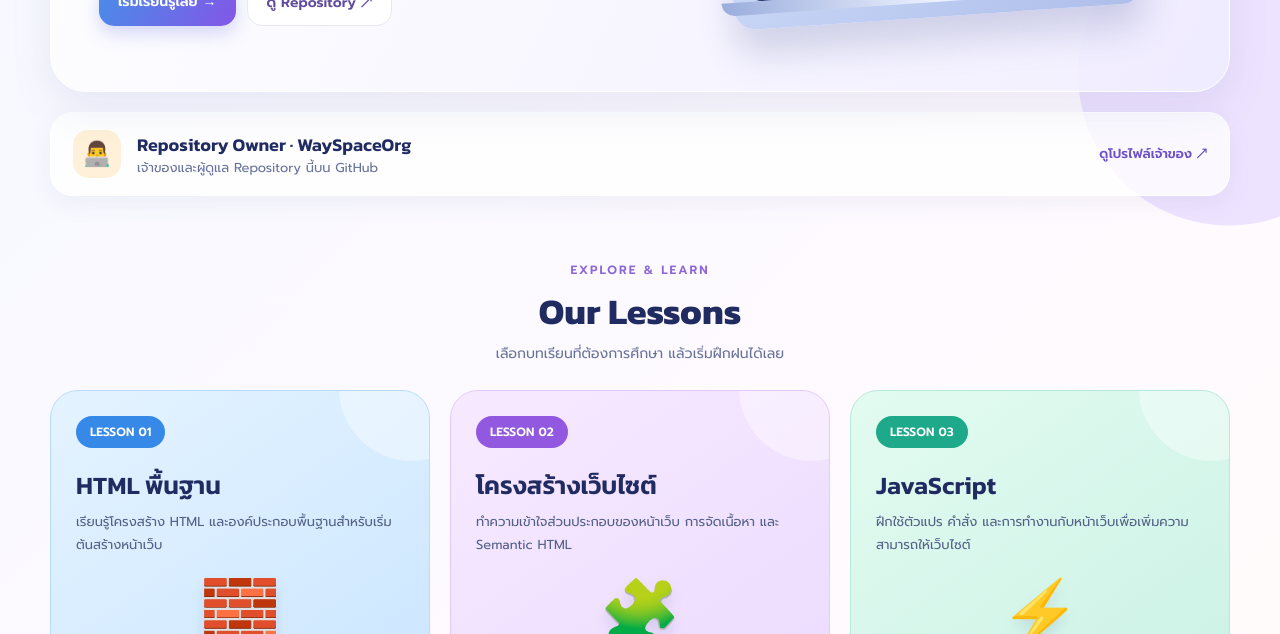
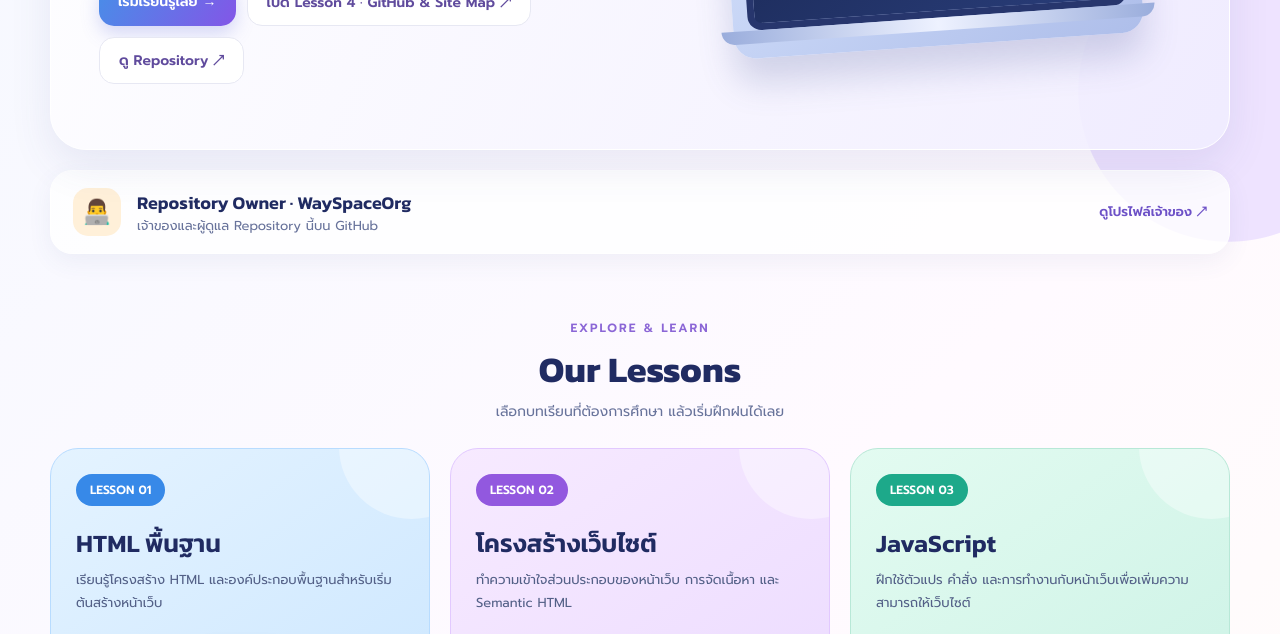
Before and after one commit to WaySpaceOrg/PHP_7030, a plain HTML site: page index.html in a window 1280 px wide. Shown: the part 466-1100 px from the top of the page. Drawn offline with Linux system fonts and the light colour scheme.

Commit message:
Add direct Lesson 4 link to main homepage

```diff
--- a/index.html
+++ b/index.html
@@ -19,7 +19,7 @@ nav{display:flex;align-items:center;justify-content:space-between;gap:18px;paddi
 </style></head>
 <body><div class="shell">
 <nav><a class="brand" href="#home"><span class="mark">✦</span><span><b>PHP_7030</b><small>LEARNING REPOSITORY</small></span></a><div class="navlinks"><a href="#home">⌂ หน้าหลัก</a><a href="#lessons">▣ บทเรียน</a><a href="#about">เกี่ยวกับ</a><a href="https://github.com/WaySpaceOrg/PHP_7030" target="_blank" rel="noopener noreferrer">GitHub ↗</a></div></nav>
-<main><section class="hero" id="home"><div class="copy"><span class="tag">✦ WELCOME TO LEARNING SPACE</span><h1>PHP_7030</h1><p class="lead">Learn · Practice · Build Better</p><p class="desc">พื้นที่รวบรวมบทเรียนและตัวอย่างฝึกปฏิบัติด้านการพัฒนาเว็บไซต์ ตั้งแต่พื้นฐาน HTML ไปจนถึง JavaScript เพื่อเรียนรู้ ทดลอง และสร้างผลงานด้วยตนเอง</p><div class="actions"><a class="btn primary" href="#lessons">เริ่มเรียนรู้เลย →</a><a class="btn soft" href="https://github.com/WaySpaceOrg/PHP_7030" target="_blank" rel="noopener noreferrer">ดู Repository ↗</a></div></div><div class="art" aria-hidden="true"><div class="laptop"><div class="screen"><div class="dots"><i></i><i></i><i></i></div><div class="line"></div><div class="line"></div><div class="line"></div><div class="line"></div><div class="symbol">&lt;/&gt;</div></div><div class="base"></div></div></div></section>
+<main><section class="hero" id="home"><div class="copy"><span class="tag">✦ WELCOME TO LEARNING SPACE</span><h1>PHP_7030</h1><p class="lead">Learn · Practice · Build Better</p><p class="desc">พื้นที่รวบรวมบทเรียนและตัวอย่างฝึกปฏิบัติด้านการพัฒนาเว็บไซต์ ตั้งแต่พื้นฐาน HTML ไปจนถึง JavaScript เพื่อเรียนรู้ ทดลอง และสร้างผลงานด้วยตนเอง</p><div class="actions"><a class="btn primary" href="#lessons">เริ่มเรียนรู้เลย →</a><a class="btn soft" href="Lesson4/index.html">เปิด Lesson 4 · GitHub &amp; Site Map ↗</a><a class="btn soft" href="https://github.com/WaySpaceOrg/PHP_7030" target="_blank" rel="noopener noreferrer">ดู Repository ↗</a></div></div><div class="art" aria-hidden="true"><div class="laptop"><div class="screen"><div class="dots"><i></i><i></i><i></i></div><div class="line"></div><div class="line"></div><div class="line"></div><div class="line"></div><div class="symbol">&lt;/&gt;</div></div><div class="base"></div></div></div></section>
 <section class="owner" aria-label="ข้อมูลเจ้าของ Repository"><div class="avatar">👨‍💻</div><div><strong>Repository Owner · WaySpaceOrg</strong><span>เจ้าของและผู้ดูแล Repository นี้บน GitHub</span></div><a href="https://github.com/WaySpaceOrg" target="_blank" rel="noopener noreferrer">ดูโปรไฟล์เจ้าของ ↗</a></section>
 <section id="lessons"><div class="heading"><div class="kicker">EXPLORE &amp; LEARN</div><h2>Our Lessons</h2><p>เลือกบทเรียนที่ต้องการศึกษา แล้วเริ่มฝึกฝนได้เลย</p></div><div class="grid">
 <article class="card one"><span class="pill">LESSON 01</span><h3>HTML พื้นฐาน</h3><p>เรียนรู้โครงสร้าง HTML และองค์ประกอบพื้นฐานสำหรับเริ่มต้นสร้างหน้าเว็บ</p><div class="emoji" aria-hidden="true">🧱</div><div class="count">แบบฝึกหัด 4 รายการ</div><a class="go" href="Lesson1/">เปิด Lesson 1 →</a></article>
```
